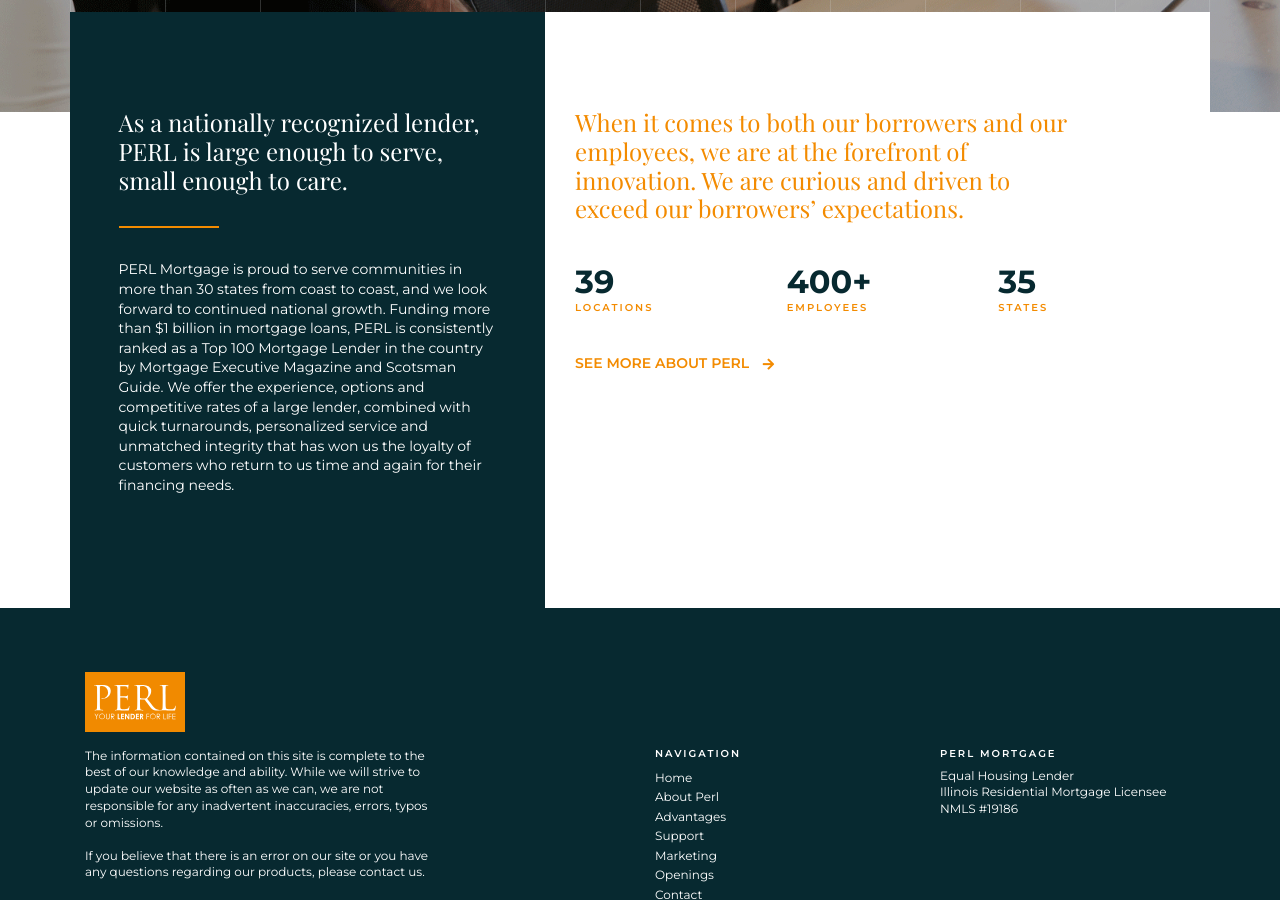
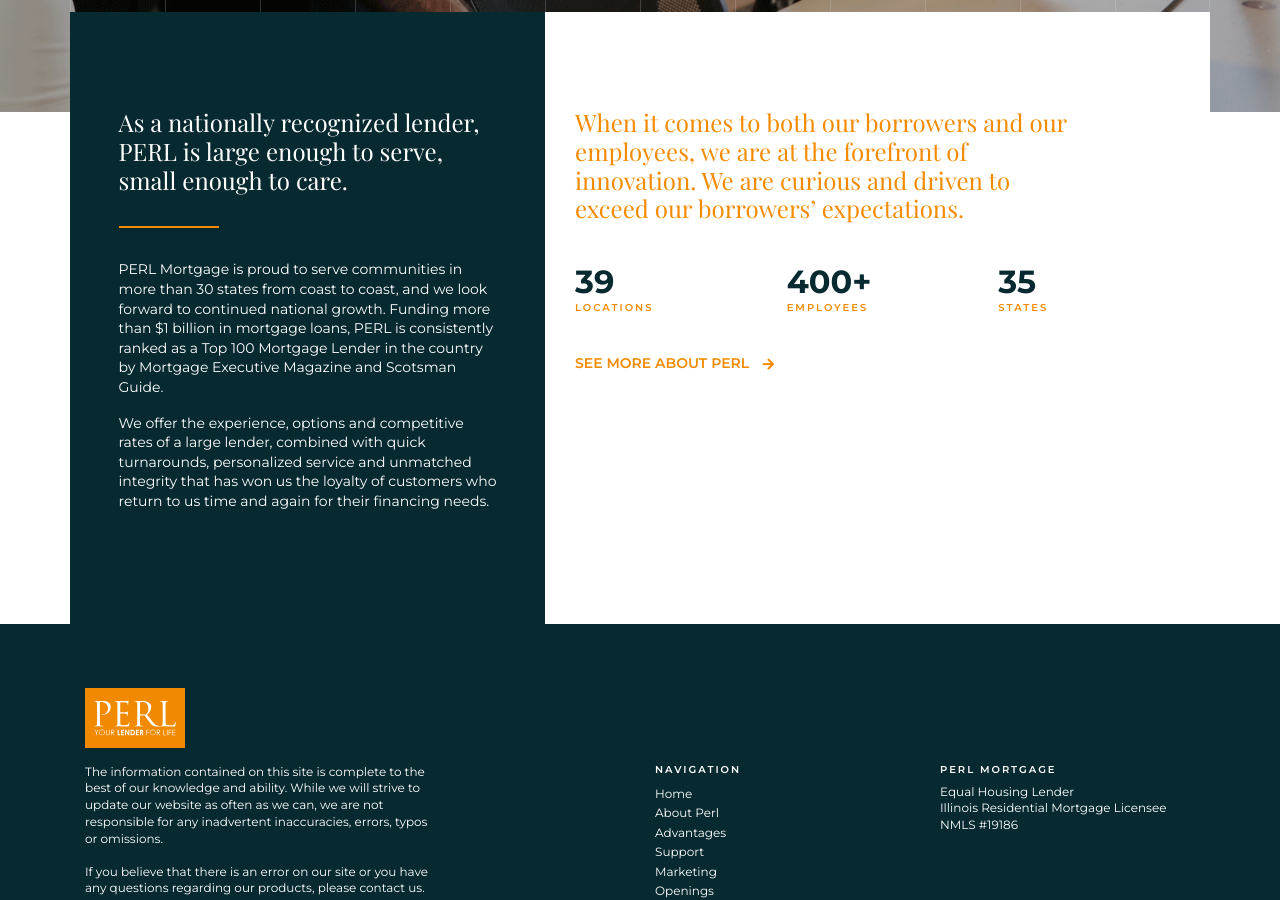
Before and after one commit to perl-mortgage/perl_recruit, a Jekyll site: the page built from index.md, in a window 1280 px wide and 900 px high, scrolled down 788 px. Built offline with Jekyll 4.4.1, drawn with Linux system fonts in a browser that asks for light colours; nearby versions of some CDN libraries; some web fonts are replaced; a script that is not in the unit is left out.

```diff
--- a/index.md
+++ b/index.md
@@ -20,10 +20,10 @@ page_sections:
     more than 30 states from coast to coast, and we look forward to continued national
     growth. Funding more than $1 billion in mortgage loans, PERL is consistently ranked
     as a Top 100 Mortgage Lender in the country by Mortgage Executive Magazine and
-    Scotsman Guide. We offer the experience, options and competitive rates of a large
-    lender, combined with quick turnarounds, personalized service and unmatched integrity
-    that has won us the loyalty of customers who return to us time and again for their
-    financing needs.</p>"
+    Scotsman Guide. </p><p>We offer the experience, options and competitive rates
+    of a large lender, combined with quick turnarounds, personalized service and unmatched
+    integrity that has won us the loyalty of customers who return to us time and again
+    for their financing needs.</p>"
   right_side: "<h4>When it comes to both our borrowers and our employees, we are at
     the forefront of innovation. We are curious and driven to exceed our borrowers’
     expectations.</h4>"
```
